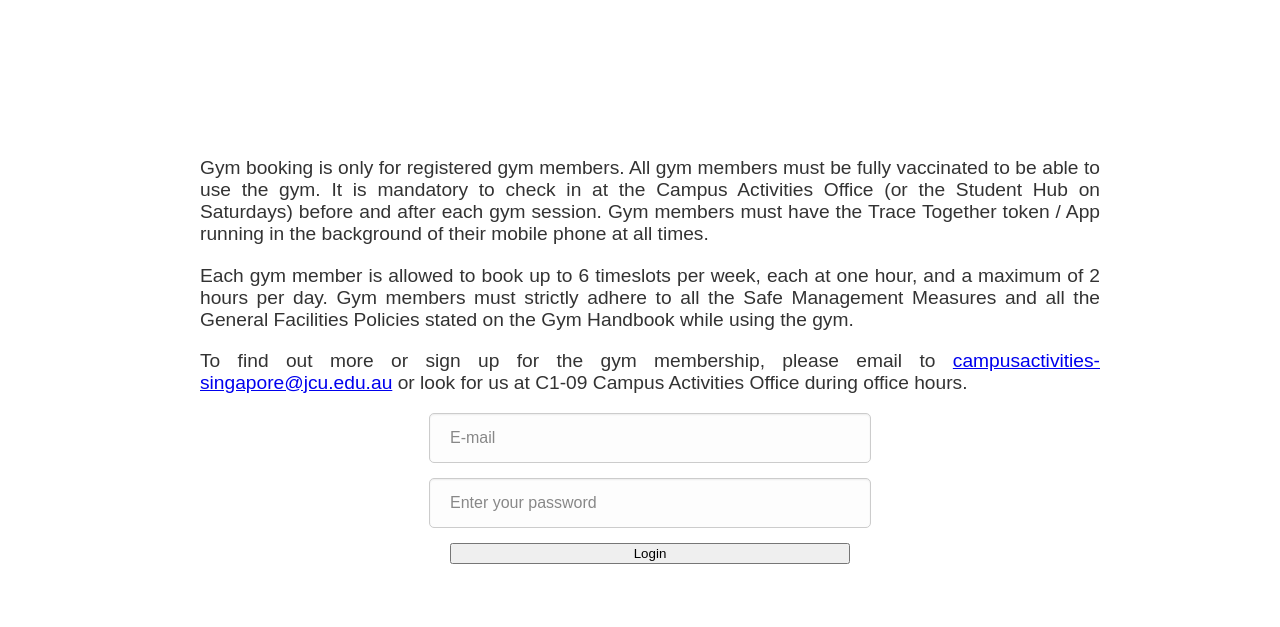
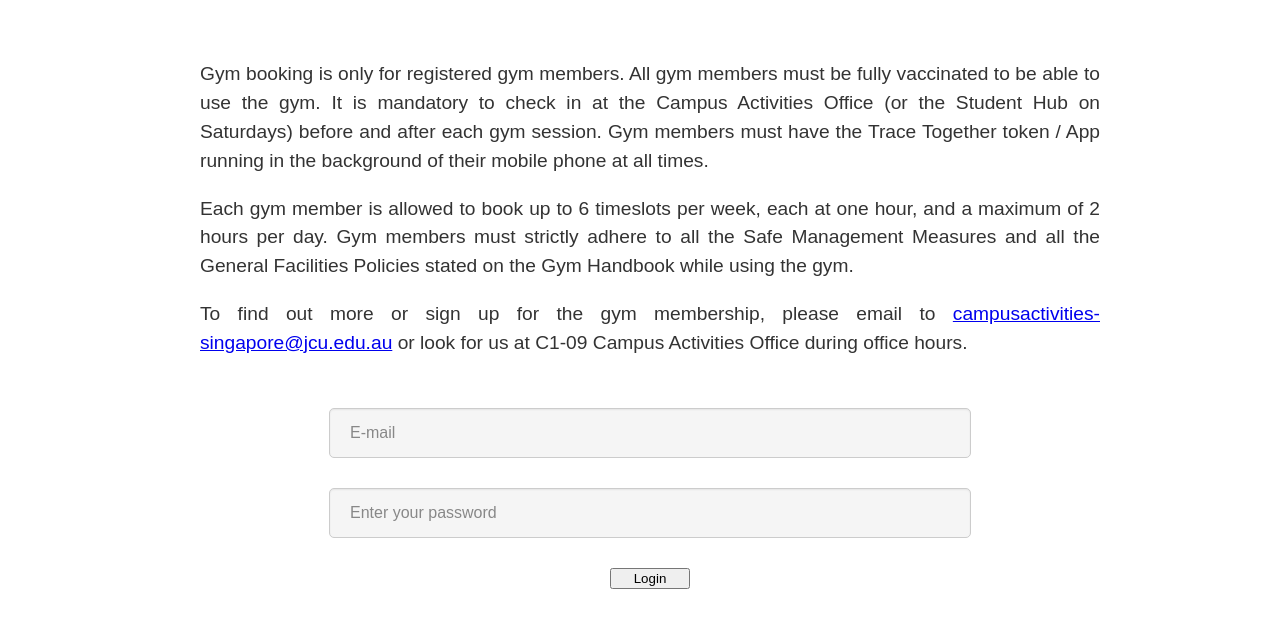
Before and after one commit to Dajin-01/Advanced-Software-Engineering, a plain HTML site: page Front-end /login.html in a window 1280 px wide. Shown: the part 87-714 px from the top of the page. Drawn offline with Linux system fonts and the light colour scheme.

Commit message:
Update the gym-booking.css file

```diff
--- a/Front-end /gym-booking.css
+++ b/Front-end /gym-booking.css
@@ -84,9 +84,10 @@ body {
 .form-fields {
   display: flex;
   flex-direction: column;
-  gap: 15px;
-  max-width: 400px;
+  gap: 30px;
+  max-width: 600px;
   margin: 0 auto; /* Center the form */
+  margin-top: 50px;
   align-items: center;
 }
 
@@ -95,7 +96,7 @@ body {
   font-size: 1rem;
   border: 1px solid #ccc;
   border-radius: 5px;
-  background: #fdfdfd;
+  background: #f5f5f5; /* Light grey background */
   box-shadow: inset 0 1px 2px rgba(0,0,0,0.07);
   width: 100%;
 }
@@ -104,15 +105,19 @@ body {
   color: #888;
 }
 
-.form-fields .login-button {
+.form-fields {
   width: 100%;
 }
 
+.login-button {
+  width: 80px;
+}
 /* .login-form and .login-form input rules are now replaced by .form-fields above */
 
 .booking-content {
   display: flex;
   justify-content: center;
   align-items: center;
-  min-height: calc(100vh - 80px); /* Adjust based on header height */
+  margin-top: 50px;
+  line-height: 1.5;
 }
```
